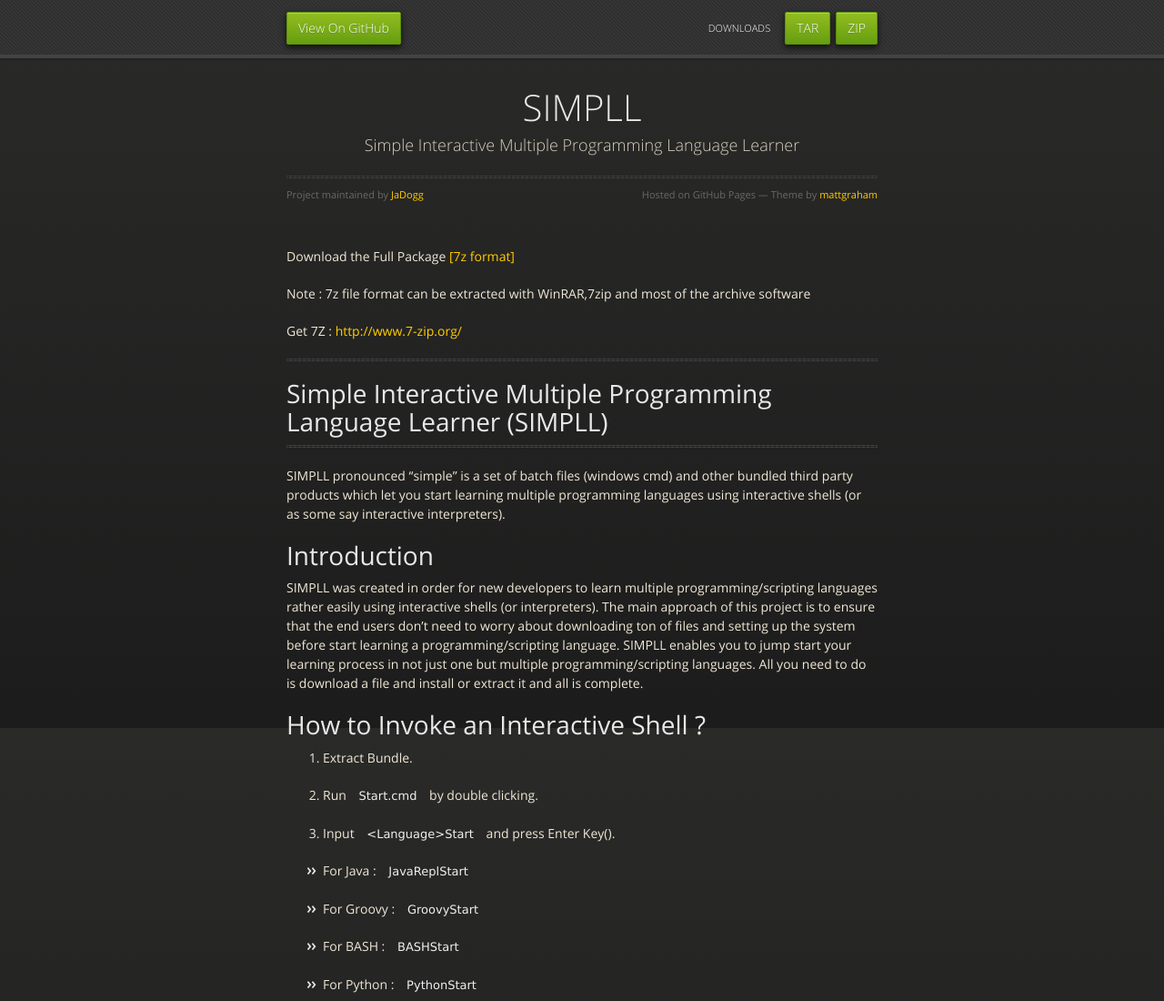
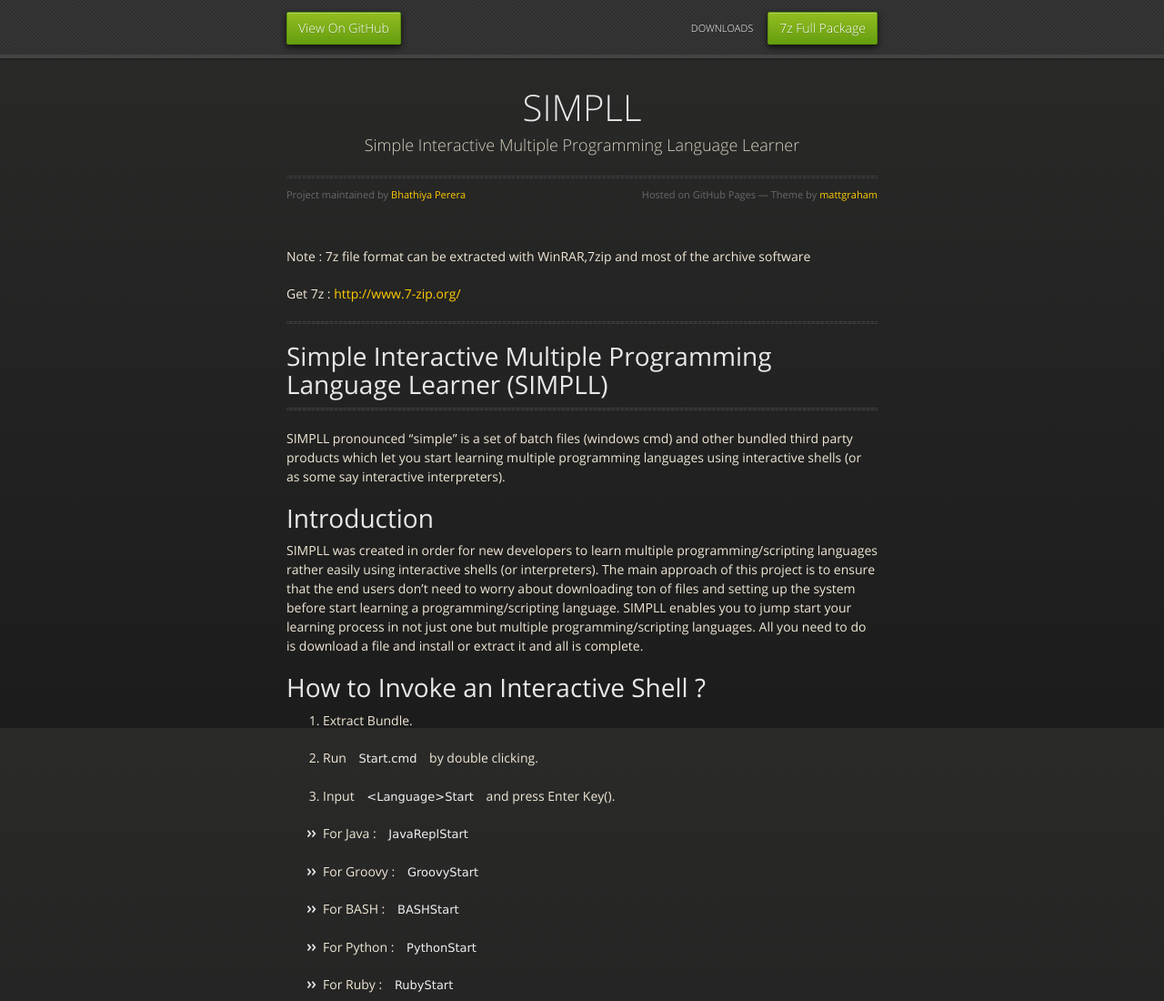
Before and after one commit to JaDogg/SIMPLL, a plain HTML site: page index.html in a window 1280 px wide. Shown: the top 1100 px of the page at 91% size. Drawn offline with nearby package versions, Linux system fonts and the light colour scheme.

Commit message:
modified the down

```diff
--- a/index.html
+++ b/index.html
@@ -21,8 +21,9 @@
       <div id="header">
         <nav>
           <li class="fork"><a href="https://github.com/JaDogg/SIMPLL">View On GitHub</a></li>
-          <li class="downloads"><a href="https://github.com/JaDogg/SIMPLL/zipball/master">ZIP</a></li>
-          <li class="downloads"><a href="https://github.com/JaDogg/SIMPLL/tarball/master">TAR</a></li>
+          <li class="downloads"><a href="https://dl.dropboxusercontent.com/u/17358151/SIMPLL.7z">7z Full Package</a></li>
+          <!--<li class="downloads"><a href="https://github.com/JaDogg/SIMPLL/zipball/master">ZIP</a></li>
+          <li class="downloads"><a href="https://github.com/JaDogg/SIMPLL/tarball/master">TAR</a></li>-->
           <li class="title">DOWNLOADS</li>
         </nav>
       </div><!-- end header -->
@@ -34,15 +35,14 @@
           <h1>SIMPLL</h1>
           <p>Simple Interactive Multiple Programming Language Learner</p>
           <hr>
-          <span class="credits left">Project maintained by <a href="https://github.com/JaDogg">JaDogg</a></span>
+          <span class="credits left">Project maintained by <a href="https://github.com/JaDogg">Bhathiya Perera</a></span>
           <span class="credits right">Hosted on GitHub Pages &mdash; Theme by <a href="https://twitter.com/michigangraham">mattgraham</a></span>
         </div>
 
-        <p>Download the Full Package <a href="https://dl.dropboxusercontent.com/u/17358151/SIMPLL.7z">[7z format]</a></p>
+
 
 <p>Note : 7z file format can be extracted with WinRAR,7zip and most of the archive software</p>
-
-<p>Get 7Z : <a href="http://www.7-zip.org/">http://www.7-zip.org/</a></p>
+<p>Get 7z : <a href="http://www.7-zip.org/">http://www.7-zip.org/</a></p>
 
 <hr><h1>
 <a name="simple-interactive-multiple-programming-language-learner-simpll" class="anchor" href="#simple-interactive-multiple-programming-language-learner-simpll"><span class="octicon octicon-link"></span></a>Simple Interactive Multiple Programming Language Learner (SIMPLL)</h1>
```
